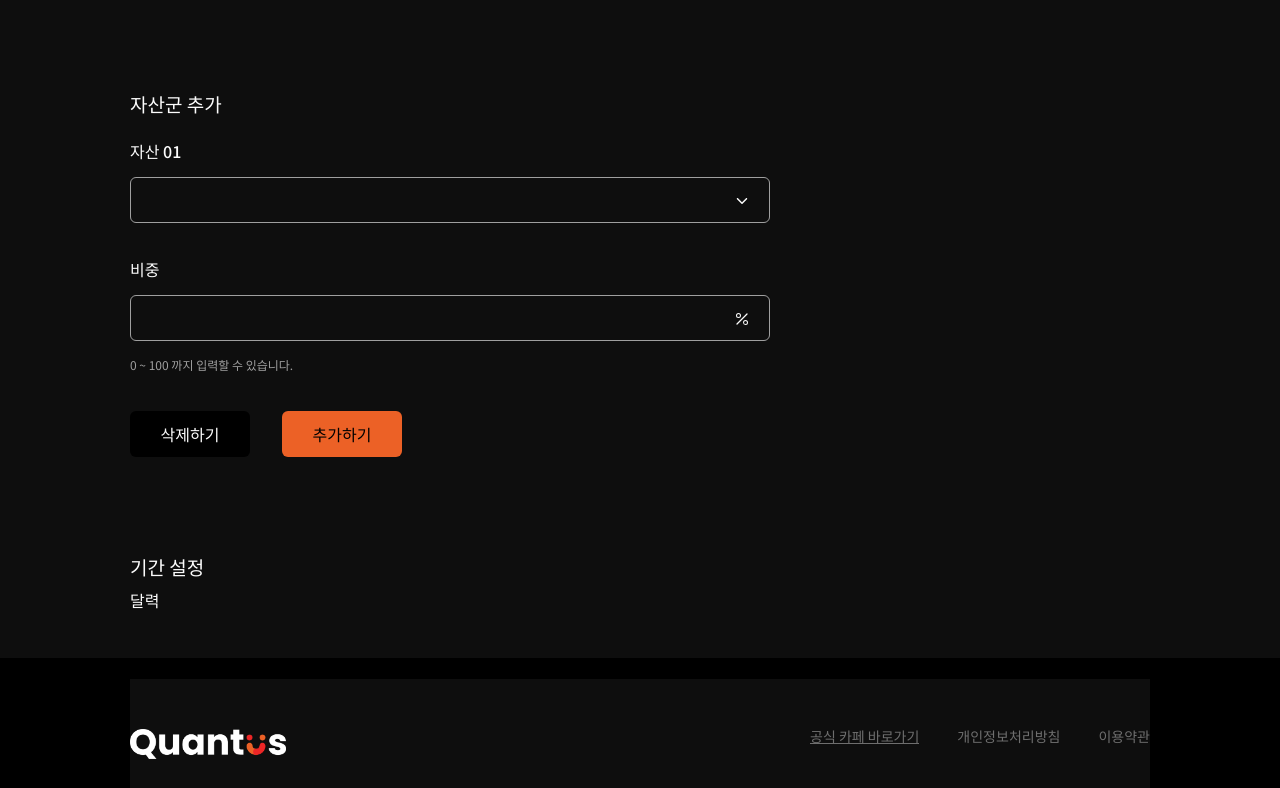
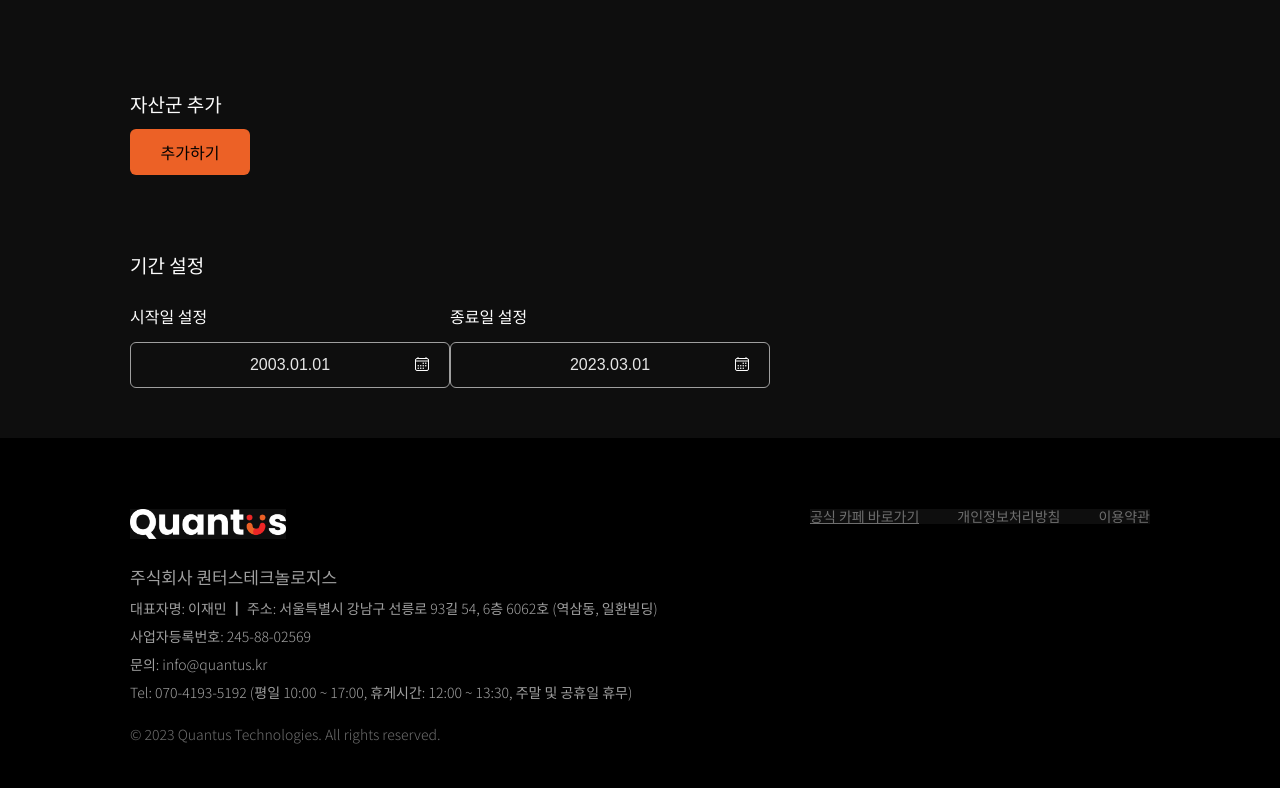
Before and after one commit to daydreamplace/react-recruitment-task, a React (Vite) app: page / in a window 1280 px wide. Shown: the part 702-1490 px from the top of the page. Built offline with nearby package versions, Linux system fonts and the light colour scheme.

Commit message:
:sparkles: feature calendar layout and some function

```diff
--- a/package.json
+++ b/package.json
@@ -11,7 +11,9 @@
   "dependencies": {
     "@reduxjs/toolkit": "^1.9.3",
     "axios": "^1.3.4",
+    "date-fns": "^2.29.3",
     "react": "^18.2.0",
+    "react-datepicker": "^4.10.0",
     "react-dom": "^18.2.0",
     "react-icons": "^4.7.1",
     "react-redux": "^8.0.5",
--- a/src/components/AssetAllocation/AssetAllocationSetting/AssetAllocationAlgorithm/index.jsx
+++ b/src/components/AssetAllocation/AssetAllocationSetting/AssetAllocationAlgorithm/index.jsx
@@ -8,7 +8,7 @@ import { assetAllocationAlgorithmList } from "../../../../constant/assetallocati
 const AssetAllocationAlgorithm = () => {
   const [isDropDown, setIsDropDown] = useState(false);
 
-  const onClick = () => {
+  const handleDropDown = () => {
     setIsDropDown(!isDropDown);
   };
 
@@ -19,12 +19,12 @@ const AssetAllocationAlgorithm = () => {
         readOnly={true}
         icon={
           isDropDown ? (
-            <IoIosArrowUp onClick={onClick} />
+            <IoIosArrowUp onClick={handleDropDown} />
           ) : (
-            <IoIosArrowDown onClick={onClick} />
+            <IoIosArrowDown onClick={handleDropDown} />
           )
         }
-        onClick={onClick}
+        onClick={handleDropDown}
         setIsDropDown={setIsDropDown}
         value={assetAllocationAlgorithmList[0].name}
       />
--- a/src/components/AssetAllocation/AssetAllocationSetting/PeriodicRebalancing/index.jsx
+++ b/src/components/AssetAllocation/AssetAllocationSetting/PeriodicRebalancing/index.jsx
@@ -8,7 +8,7 @@ import { periodicRebalancingList } from "../../../../constant/periodicrebalancin
 const PeriodicRebalancing = () => {
   const [isDropDown, setIsDropDown] = useState(false);
 
-  const onClick = () => {
+  const handleDropDown = () => {
     setIsDropDown(!isDropDown);
   };
 
@@ -19,12 +19,12 @@ const PeriodicRebalancing = () => {
         readOnly={true}
         icon={
           isDropDown ? (
-            <IoIosArrowUp onClick={onClick} />
+            <IoIosArrowUp onClick={handleDropDown} />
           ) : (
-            <IoIosArrowDown onClick={onClick} />
+            <IoIosArrowDown onClick={handleDropDown} />
           )
         }
-        onClick={onClick}
+        onClick={handleDropDown}
         setIsDropDown={setIsDropDown}
         value={periodicRebalancingList[0].name}
       />
--- a/src/components/AssetAllocation/AssetGroupsAdd/AssetGroup/index.jsx
+++ b/src/components/AssetAllocation/AssetGroupsAdd/AssetGroup/index.jsx
@@ -1,29 +1,77 @@
+import { useState, useEffect } from "react";
 import styled from "styled-components";
 import { IoIosArrowUp, IoIosArrowDown } from "react-icons/io";
 import { BsPercent } from "react-icons/bs";
 import SelectBox from "../../SelectBox";
+import DropDown from "../../DropDown";
 import Button from "../../../Button";
+import { assetGroupsList } from "../../../../constant/assetgroups";
 
-const AssetGroup = ({ isDropDown, setIsDropDown, onClick }) => {
+const AssetGroup = ({ handleAdd, removeAsset }) => {
+  const [isDropDown, setIsDropDown] = useState(false);
+
+  // useEffect(() => {
+  //   localStorage.getItem("assetGroup");
+  // }, []);
+
+  const handleDropDown = () => {
+    setIsDropDown(!isDropDown);
+  };
+
   return (
     <AssetGroupContainer>
+      <h3 className="asset">자산 01</h3>
       <SelectBox
         readOnly={true}
         icon={isDropDown ? <IoIosArrowUp /> : <IoIosArrowDown />}
-        onClick={onClick}
+        onClick={handleDropDown}
         setIsDropDown={setIsDropDown}
       />
+      {isDropDown && (
+        <DropDown
+          setIsDropDown={setIsDropDown}
+          dropDownList={assetGroupsList}
+        />
+      )}
       <h3 className="percent">비중</h3>
       <SelectBox icon={<BsPercent />} />
       <p>0 ~ 100 까지 입력할 수 있습니다.</p>
       <div className="button-wrapper">
-        <Button title="삭제하기" color="black" />
-        <Button title="추가하기" color="orange" />
+        <Button title="삭제하기" color="black" onClick={removeAsset} />
+        <Button title="추가하기" color="orange" onClick={handleAdd} />
       </div>
     </AssetGroupContainer>
   );
 };
 
-const AssetGroupContainer = styled.div``;
+const AssetGroupContainer = styled.div`
+  .asset {
+    margin-top: 14px;
+    margin-bottom: 18px;
+    font-size: 16px;
+    font-weight: 500;
+  }
+
+  .percent {
+    margin-top: 38px;
+    margin-bottom: 18px;
+    color: ${({ theme }) => theme.textColor};
+    font-size: 16px;
+  }
+
+  p {
+    margin: 18px 0;
+    color: ${({ theme }) => theme.lightGray};
+    font-size: 12px;
+  }
+
+  .button-wrapper {
+    margin: 40px 0 20px;
+
+    div + div {
+      margin-left: 32px;
+    }
+  }
+`;
 
 export default AssetGroup;
--- a/src/components/AssetAllocation/AssetGroupsAdd/index.jsx
+++ b/src/components/AssetAllocation/AssetGroupsAdd/index.jsx
@@ -1,66 +1,43 @@
-import { useState } from "react";
+import { useState, useEffect } from "react";
 import styled from "styled-components";
 import AssetGroup from "./AssetGroup";
 import Button from "../../Button";
 import SelectBox from "../SelectBox";
 import DropDown from "../DropDown";
 
+const ASSET_GROUP = localStorage.getItem("assetGroup");
+
 const AssetGroupsAdd = () => {
-  const [add, setAdd] = useState(0);
+  const [add, setAdd] = useState(Number(ASSET_GROUP));
   const [isAdd, setIsAdd] = useState(false);
-  const [isDropDown, setIsDropDown] = useState(false);
+
+  // useEffect(() => {
+  // ASSET_GROUP ? setIsAdd(false) : setIsAdd(true);
+  // }, [add]);
+
+  // console.log("자산군개수추가", add);
+  // console.log("로컬 자산 수", ASSET_GROUP);
+  console.log("자산 수가 0개면 false", isAdd);
 
   const handleAdd = () => {
-    setAdd(add + 1);
-    console.log(add);
+    setIsAdd(true);
   };
 
-  const onClick = () => {
-    setIsDropDown(!isDropDown);
+  const removeAsset = () => {
+    setIsAdd(false);
   };
 
   return (
     <AssetGroupsAddContainer>
-      {/* <Button onClick={handleAdd} title="추가하기" color="orange" /> */}
-      <h3 className="asset">자산 01</h3>
-      <AssetGroup
-        onClick={onClick}
-        isDropDown={isDropDown}
-        setIsDropDown={setIsDropDown}
-      />
-      {isDropDown && <DropDown setIsDropDown={setIsDropDown} />}
+      {isAdd ? (
+        <AssetGroup handleAdd={handleAdd} removeAsset={removeAsset} />
+      ) : (
+        <Button onClick={handleAdd} title="추가하기" color="orange" />
+      )}
     </AssetGroupsAddContainer>
   );
 };
 
-const AssetGroupsAddContainer = styled.div`
-  .asset {
-    margin-top: 14px;
-    margin-bottom: 18px;
-    font-size: 16px;
-    font-weight: 500;
-  }
-
-  .percent {
-    margin-top: 38px;
-    margin-bottom: 18px;
-    color: ${({ theme }) => theme.textColor};
-    font-size: 16px;
-  }
-
-  p {
-    margin: 18px 0;
-    color: ${({ theme }) => theme.lightGray};
-    font-size: 12px;
-  }
-
-  .button-wrapper {
-    margin: 40px 0 20px;
-
-    div + div {
-      margin-left: 32px;
-    }
-  }
-`;
+const AssetGroupsAddContainer = styled.div``;
 
 export default AssetGroupsAdd;
--- a/src/components/AssetAllocation/SetPeriod/index.jsx
+++ b/src/components/AssetAllocation/SetPeriod/index.jsx
@@ -1,9 +1,74 @@
+import { useState } from "react";
 import styled from "styled-components";
+import DatePicker from "react-datepicker";
+import { IoCalendarOutline } from "react-icons/io5";
+import "react-datepicker/dist/react-datepicker.css";
 
 const SetPeriod = () => {
-  return <SetPeriodContainer>달력 </SetPeriodContainer>;
+  const [startDate, setStartDate] = useState(new Date("2003/01/01"));
+  const [endDate, setEndDate] = useState(new Date("2023/03/01"));
+
+  return (
+    <SetPeriodContainer>
+      <div className="setting-wrapper">
+        <h3>시작일 설정</h3>
+        <Calendar dateFormat="yyyy.MM.dd" selected={startDate} />
+        <div className="icon">
+          <IoCalendarOutline />
+        </div>
+      </div>
+      <div className="setting-wrapper">
+        <h3>종료일 설정</h3>
+        <Calendar dateFormat="yyyy.MM.dd" selected={endDate} />
+        <div className="icon">
+          <IoCalendarOutline />
+        </div>
+      </div>
+    </SetPeriodContainer>
+  );
 };
 
-const SetPeriodContainer = styled.div``;
+const SetPeriodContainer = styled.div`
+  display: flex;
+
+  .setting-wrapper {
+    position: relative;
+
+    h3 {
+      margin: 18px 0px;
+      color: ${({ theme }) => theme.textColor};
+      font-size: 16px;
+      font-weight: 300;
+    }
+
+    .icon {
+      position: absolute;
+      bottom: 1px;
+      right: 20px;
+      display: flex;
+      -webkit-box-align: center;
+      align-items: center;
+      height: 46px;
+      background: transparent;
+
+      svg {
+        color: ${({ theme }) => theme.red};
+      }
+    }
+  }
+`;
+
+const Calendar = styled(DatePicker)`
+  height: 46px;
+  background: rgb(14, 14, 14);
+  border: 1px solid rgb(159, 159, 159);
+  border-radius: 6px;
+  font-size: 16px;
+  color: rgb(230, 230, 230);
+  cursor: text;
+  width: 320px;
+  font-weight: 300;
+  text-align: center;
+`;
 
 export default SetPeriod;
--- /dev/null
+++ b/src/constant/assetgroups.js
@@ -0,0 +1,178 @@
+export const assetGroupsList = [
+  {
+    id: 1,
+    name: "Agilent Technologies (A-US)",
+  },
+  {
+    id: 2,
+    name: "동화약품 (A000020)",
+  },
+  {
+    id: 3,
+    name: "KR모터스 (A000040)",
+  },
+  {
+    id: 4,
+    name: "경방 (A000050)",
+  },
+  {
+    id: 5,
+    name: "메리츠화재 (A000060)",
+  },
+  {
+    id: 6,
+    name: "삼양홀딩스 (A000070)",
+  },
+  {
+    id: 7,
+    name: "하이트진로 (A000080)",
+  },
+  {
+    id: 8,
+    name: "유한양행 (A000100)",
+  },
+  {
+    id: 9,
+    name: "CJ대한통운 (A000120)",
+  },
+  {
+    id: 10,
+    name: "두산 (A000150)",
+  },
+  {
+    id: 11,
+    name: "기아 (A000270)",
+  },
+  {
+    id: 13,
+    name: "Agilent Technologies (A-US)",
+  },
+  {
+    id: 14,
+    name: "동화약품 (A000020)",
+  },
+  {
+    id: 15,
+    name: "KR모터스 (A000040)",
+  },
+  {
+    id: 16,
+    name: "경방 (A000050)",
+  },
+  {
+    id: 17,
+    name: "메리츠화재 (A000060)",
+  },
+  {
+    id: 18,
+    name: "삼양홀딩스 (A000070)",
+  },
+  {
+    id: 19,
+    name: "하이트진로 (A000080)",
+  },
+  {
+    id: 20,
+    name: "유한양행 (A000100)",
+  },
+  {
+    id: 21,
+    name: "CJ대한통운 (A000120)",
+  },
+  {
+    id: 22,
+    name: "두산 (A000150)",
+  },
+  {
+    id: 23,
+    name: "기아 (A000270)",
+  },
+  {
+    id: 24,
+    name: "Agilent Technologies (A-US)",
+  },
+  {
+    id: 25,
+    name: "동화약품 (A000020)",
+  },
+  {
+    id: 26,
+    name: "KR모터스 (A000040)",
+  },
+  {
+    id: 27,
+    name: "경방 (A000050)",
+  },
+  {
+    id: 28,
+    name: "메리츠화재 (A000060)",
+  },
+  {
+    id: 29,
+    name: "삼양홀딩스 (A000070)",
+  },
+  {
+    id: 30,
+    name: "하이트진로 (A000080)",
+  },
+  {
+    id: 31,
+    name: "유한양행 (A000100)",
+  },
+  {
+    id: 32,
+    name: "CJ대한통운 (A000120)",
+  },
+  {
+    id: 33,
+    name: "두산 (A000150)",
+  },
+  {
+    id: 34,
+    name: "기아 (A000270)",
+  },
+  {
+    id: 35,
+    name: "Agilent Technologies (A-US)",
+  },
+  {
+    id: 36,
+    name: "동화약품 (A000020)",
+  },
+  {
+    id: 37,
+    name: "KR모터스 (A000040)",
+  },
+  {
+    id: 38,
+    name: "경방 (A000050)",
+  },
+  {
+    id: 39,
+    name: "메리츠화재 (A000060)",
+  },
+  {
+    id: 40,
+    name: "삼양홀딩스 (A000070)",
+  },
+  {
+    id: 41,
+    name: "하이트진로 (A000080)",
+  },
+  {
+    id: 42,
+    name: "유한양행 (A000100)",
+  },
+  {
+    id: 43,
+    name: "CJ대한통운 (A000120)",
+  },
+  {
+    id: 44,
+    name: "두산 (A000150)",
+  },
+  {
+    id: 45,
+    name: "기아 (A000270)",
+  },
+];
--- a/src/layout/Footer/index.jsx
+++ b/src/layout/Footer/index.jsx
@@ -70,9 +70,11 @@ const FooterContainer = styled.div`
     display: flex;
     -webkit-box-pack: justify;
     justify-content: space-between;
+    background: ${({ theme }) => theme.black};
 
     .info-wrapper {
       margin-top: 50px;
+      background: inherit;
 
       img {
         width: 156px;
@@ -84,10 +86,12 @@ const FooterContainer = styled.div`
         margin-bottom: 16px;
         font-size: 17px;
         font-weight: 500;
+        background: inherit;
       }
 
       p {
         margin: 14px 0;
+        background: inherit;
         color: ${({ theme }) => theme.lightGray};
         font-size: 14px;
         font-weight: 300;
@@ -95,6 +99,7 @@ const FooterContainer = styled.div`
 
       .copy-right {
         margin: 28px 0px 50px;
+        background: inherit;
         color: ${({ theme }) => theme.darkGray};
       }
     }
```
Also changed, not shown: src/constant/calendar.js (added, +19 -0 lines), 1 other file (tests, documents, lock files or other folders).
